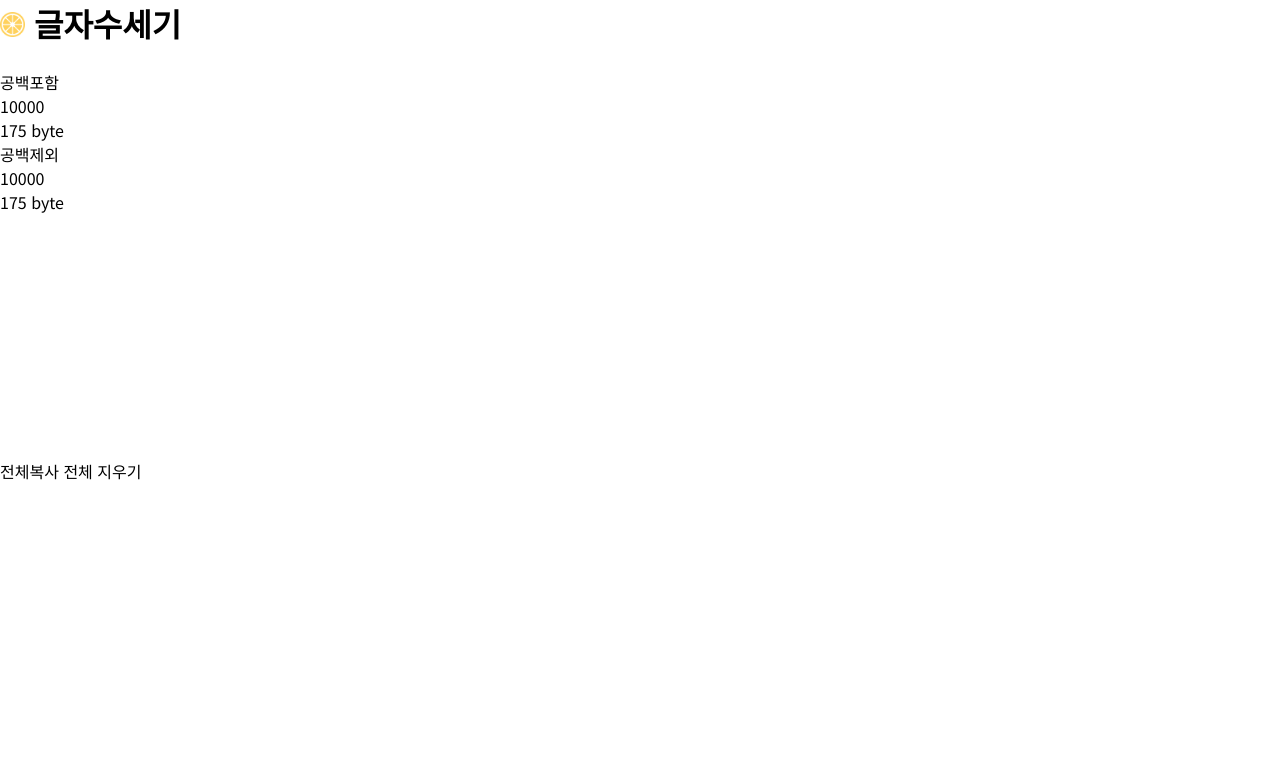
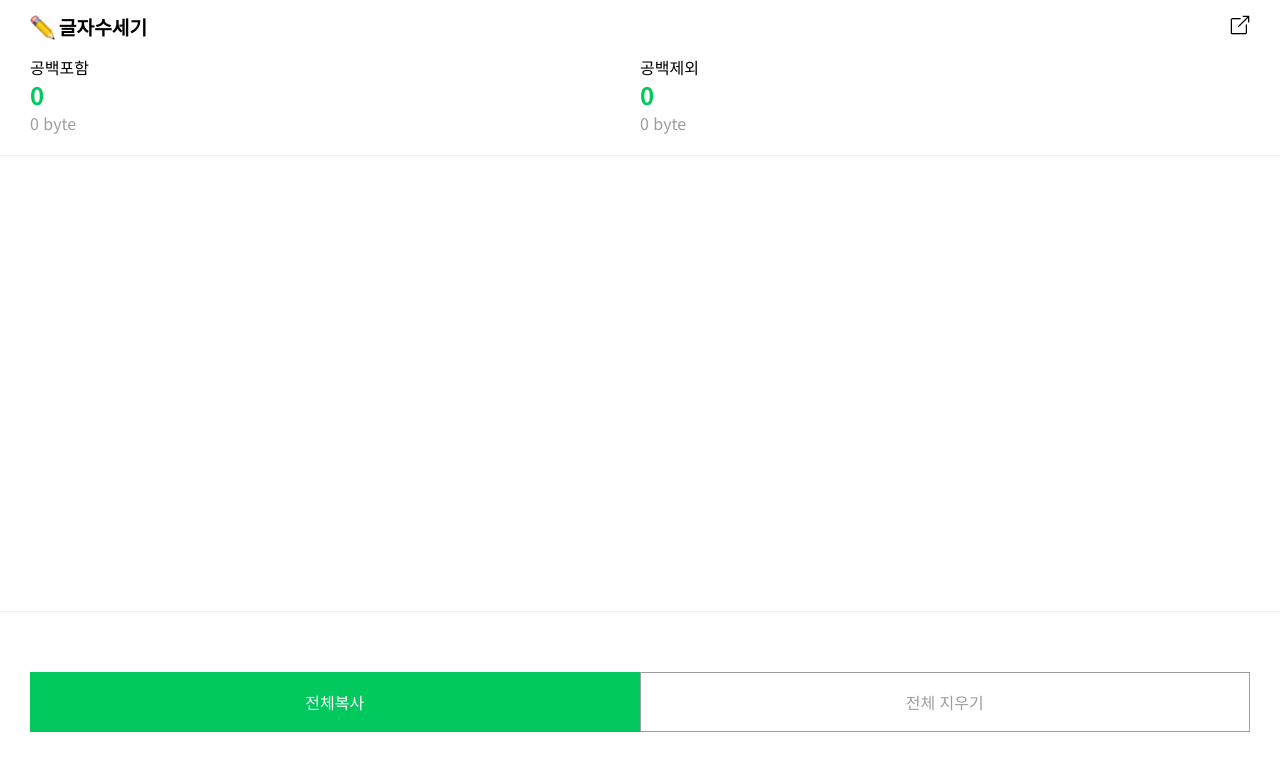
Before and after one commit to yooseong11/countLetters, a plain HTML site: page index.html in a window 1280 px wide. Drawn offline with Linux system fonts and the light colour scheme.

Commit message:
글자수 세기, 전체 복사, 전체 지우기 기능 추가
css 작업 완료

```diff
--- /dev/null
+++ b/css/style.css
@@ -0,0 +1,104 @@
+:root {
+  --black: #000;
+  --white: #fff;
+  --gray-100: #00000010;
+  --gray-400: #9d9d9d;
+  --green: #02c95d;
+  --main-padding: 0 30px;
+}
+
+body {
+  font-family: "Noto Sans KR", sans-serif;
+  margin: 0;
+  padding: 0;
+}
+
+h1,
+h2,
+h3,
+h4,
+h5,
+h6,
+p {
+  margin: 0;
+  padding: 0;
+}
+
+textarea,
+button {
+  all: unset;
+}
+/* header */
+header {
+  display: flex;
+  align-items: center;
+  justify-content: space-between;
+  height: 55px;
+  padding: 0 30px;
+}
+h1 {
+  display: flex;
+  align-items: center;
+}
+h1 > span {
+  font-size: 1.2rem;
+  padding: 0 0.2em;
+  margin-bottom: 2px;
+}
+
+/*** main section1 ***/
+main .section1 {
+  display: flex;
+  padding: 0 30px;
+}
+main .section1 div {
+  width: 50%;
+}
+main .section1 div p:nth-child(2) {
+  color: var(--green);
+  font-weight: bold;
+  font-size: 1.5rem;
+  line-height: 2rem;
+}
+main .section1 div p:nth-child(3) {
+  color: var(--gray-400);
+}
+
+/*** main section2 ***/
+main .section2 {
+  border-top: 1px solid var(--gray-100);
+  border-bottom: 1px solid var(--gray-100);
+  margin-top: 20px;
+}
+main .section2 textarea {
+  box-sizing: border-box;
+  padding: 20px 30px;
+  height: 450px;
+  width: 100%;
+}
+textarea::selection {
+  background-color: #02c95d30;
+}
+/* footer */
+footer {
+  margin-top: 60px;
+  padding: 0 30px;
+}
+footer > div {
+  display: flex;
+  height: 60px;
+}
+footer > div > button {
+  flex-basis: 100%;
+  text-align: center;
+  box-sizing: border-box;
+  cursor: pointer;
+}
+#btn_copy {
+  background-color: var(--green);
+  color: var(--white);
+}
+#btn_remove {
+  border: 1px solid var(--gray-400);
+  color: var(--gray-400);
+}
--- a/index.html
+++ b/index.html
@@ -4,7 +4,9 @@
     <meta charset="UTF-8" />
     <meta http-equiv="X-UA-Compatible" content="IE=edge" />
     <title>글자수세기</title>
-    <link rel="stylesheet" href="style.css" />
+
+    <!--favicon -->
+    <link rel="icon" type="image/png" sizes="32x32" href="/favicon-32x32.png" />
 
     <!-- font -->
     <link rel="preconnect" href="https://fonts.googleapis.com" />
@@ -13,31 +15,36 @@
       href="https://fonts.googleapis.com/css2?family=Noto+Sans+KR:wght@400;700&display=swap"
       rel="stylesheet"
     />
+
+    <!-- css -->
+    <link rel="stylesheet" href="./css/style.css" />
   </head>
 
   <body>
     <header>
       <h1>
-        <img src="./img/lemon.png" alt="" style="width: 25px; height: 25px" />
+        <img src="./img/pencil.png" alt="" style="width: 25px; height: 25px" />
         <span>글자수세기</span>
       </h1>
-      <a href="#"> <img src="" alt="" /></a>
+      <a href="#" target="_blank">
+        <img style="width: 20px; height: 20px" src="img/link.png" alt=""
+      /></a>
     </header>
     <main>
-      <section>
+      <section class="section1">
         <div>
           <p>공백포함</p>
-          <p id="letters">10000</p>
-          <p><span id="byte">175 </span> byte</p>
+          <p id="letters">0</p>
+          <p><span id="byte">0</span> byte</p>
         </div>
         <div>
           <p>공백제외</p>
-          <p id="trim_letters">10000</p>
-          <p><span id="trim_byte">175 </span> byte</p>
+          <p id="trim_letters">0</p>
+          <p><span id="trim_byte">0</span> byte</p>
         </div>
       </section>
-      <section>
-        <textarea name="tbox" id="tbox" cols="30" rows="10"></textarea>
+      <section class="section2">
+        <textarea name="tbox" id="tbox" wrap="on"></textarea>
       </section>
     </main>
     <footer>
@@ -46,5 +53,8 @@
         <button id="btn_remove">전체 지우기</button>
       </div>
     </footer>
+
+    <!-- js -->
+    <script src="./js/main.js"></script>
   </body>
 </html>
--- /dev/null
+++ b/js/main.js
@@ -0,0 +1,47 @@
+/*
+
+
+# textarea (options)
+autofocus, placeholder
+cols="30" rows="10" 기본값 제거
+*/
+
+const tbox = document.querySelector("#tbox");
+const letters = document.querySelector("#letters");
+const byte = document.querySelector("#byte");
+const trim_letters = document.querySelector("#trim_letters");
+const trim_byte = document.querySelector("#trim_byte");
+
+const getByteLength = (letters) => {
+  let byte = 0;
+  for (let i = 0; i < letters.length; i++) {
+    const code = letters[i].charCodeAt(0);
+    if (code > 127) byte += 2;
+    else if (code > 64 && code < 91) byte += 2;
+    else byte += 1;
+  }
+  return byte;
+};
+
+tbox.addEventListener("input", (e) => {
+  letters.textContent = e.target.value.length;
+  trim_letters.textContent = e.target.value.replace(/(\s*)/g, "").length;
+
+  byte.textContent = getByteLength(e.target.value);
+  trim_byte.textContent = getByteLength(e.target.value.replace(/(\s*)/g, ""));
+});
+
+// btn footer
+const btn_copy = document.querySelector("#btn_copy");
+const btn_remove = document.querySelector("#btn_remove");
+
+btn_copy.onclick = () => {
+  tbox.select();
+  document.execCommand("copy");
+};
+
+btn_remove.onclick = () => {
+  if (tbox.value.length > 0) {
+    confirm("작성한 내용을 모두 삭제하시겠습니까?") && (tbox.value = "");
+  }
+};
--- a/style.css
+++ /dev/null
@@ -1,30 +0,0 @@
-:root {
-  --black: #000;
-  --white: #fff;
-  --gray-100: #00000010;
-  --gray-400: #9d9d9d;
-  --green: #02c95d;
-  --main-padding: 0 30px;
-}
-
-body {
-  font-family: "Noto Sans KR", sans-serif;
-  margin: 0;
-  padding: 0;
-}
-
-h1,
-h2,
-h3,
-h4,
-h5,
-h6,
-p {
-  margin: 0;
-  padding: 0;
-}
-
-textarea,
-button {
-  all: unset;
-}
```
Also changed, not shown: hanbee.css (deleted, +0 -28 lines), js/btn_footer.js (added, +14 -0 lines), favicon-32x32.png (added), img/link.png (added), img/pencil.png (added), js/hanbee.js (renamed from hanbee.js).
